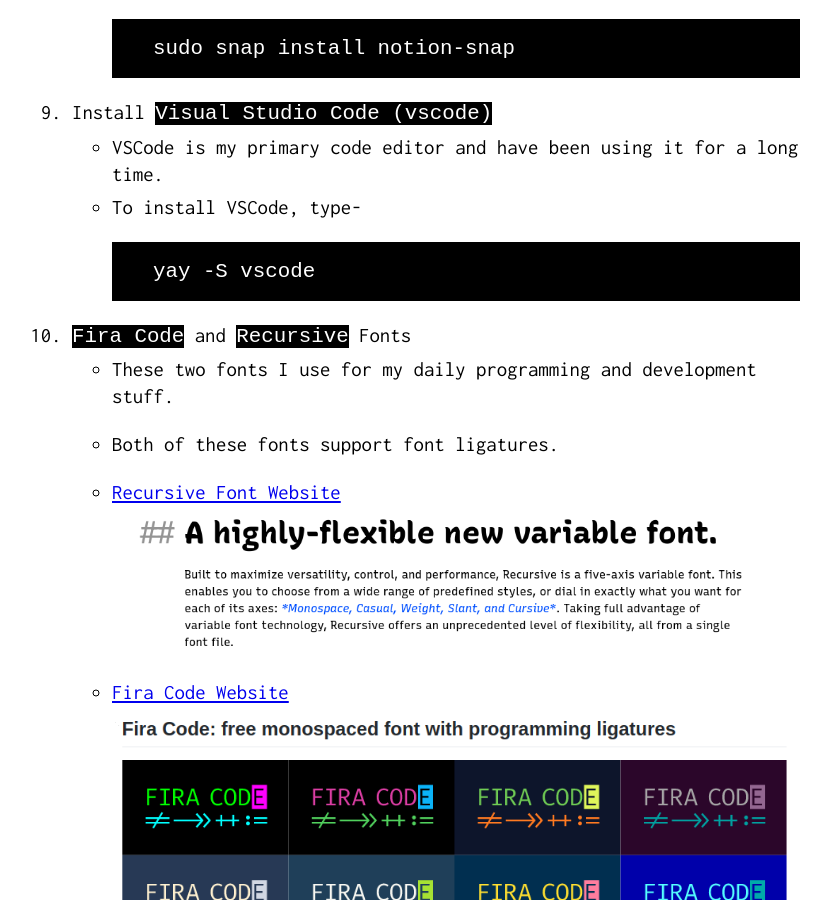
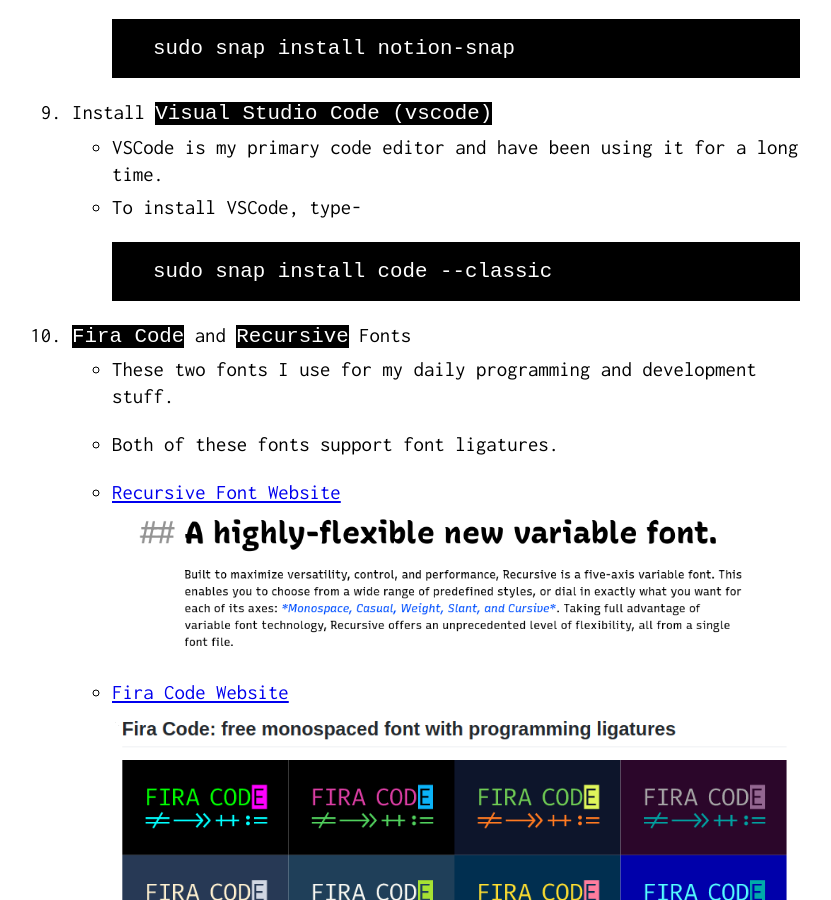
Before and after one commit to simantaturja/simantaturja.github.ioo, a Jekyll site: the page built from _posts/2021-04-22-manjaro-setup.md, in a window 1280 px wide and 900 px high, scrolled down 4870 px. Shown: the whole window, without its empty margins (224-1055 px from the left). Built offline with Jekyll 4.4.1, drawn with Linux system fonts in a browser that asks for light colours.

Commit message:
update vscode installation link

````diff
--- a/_posts/2021-04-22-manjaro-setup.md
+++ b/_posts/2021-04-22-manjaro-setup.md
@@ -89,7 +89,7 @@ I have been using Manjaro for four months. I use some tools on a daily basis to
     - VSCode is my primary code editor and have been using it for a long time.
     - To install VSCode, type-
         ```
-        yay -S vscode
+        sudo snap install code --classic
         ```
 10. ```Fira Code``` and ```Recursive``` Fonts
     - These two fonts I use for my daily programming and development stuff.
````
